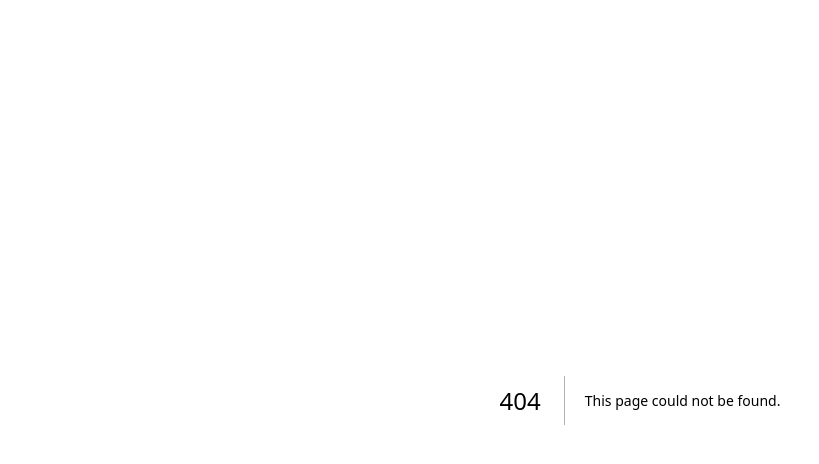
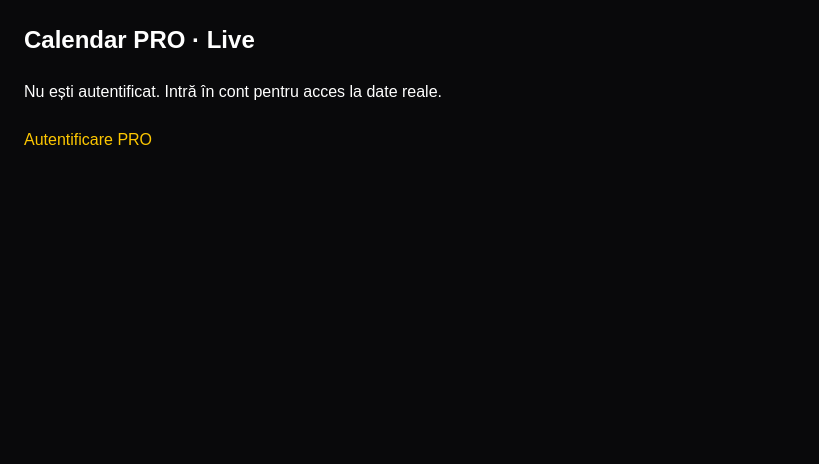
Before and after one commit to nistordaniel06-cpu/whatsapp-booking-os, a Next.js app: page /pro/live in a window 1280 px wide. Before the commit this address had no page. Shown: the top 464 px of the page, without its empty margins (0-819 px from the left). Built offline with nearby package versions, Linux system fonts and the light colour scheme; no server answers.

Commit message:
feat: protected Supabase live calendar status

```diff
--- /dev/null
+++ b/src/app/pro/live/page.tsx
@@ -0,0 +1,9 @@
+"use client";
+import {useEffect,useState} from "react";
+import Link from "next/link";
+import {supabaseBrowser} from "@/lib/supabase-browser";
+export default function Live(){
+ const [status,setStatus]=useState("Verificare acces...");
+ useEffect(()=>{const db=supabaseBrowser();db.auth.getUser().then(({data,error})=>{if(error||!data.user){setStatus("Nu ești autentificat. Intră în cont pentru acces la date reale.");return}db.from("bookings").select("id,starts_at,status").limit(10).then(({data:rows,error:readError})=>setStatus(readError?"Acces restricționat: "+readError.message:"Programări vizibile: "+(rows?.length??0)))})},[]);
+ return <main className="min-h-screen bg-zinc-950 text-white p-6"><h1 className="text-2xl font-bold">Calendar PRO · Live</h1><p className="my-6">{status}</p><Link href="/login" className="text-yellow-400">Autentificare PRO</Link></main>
+}
```
